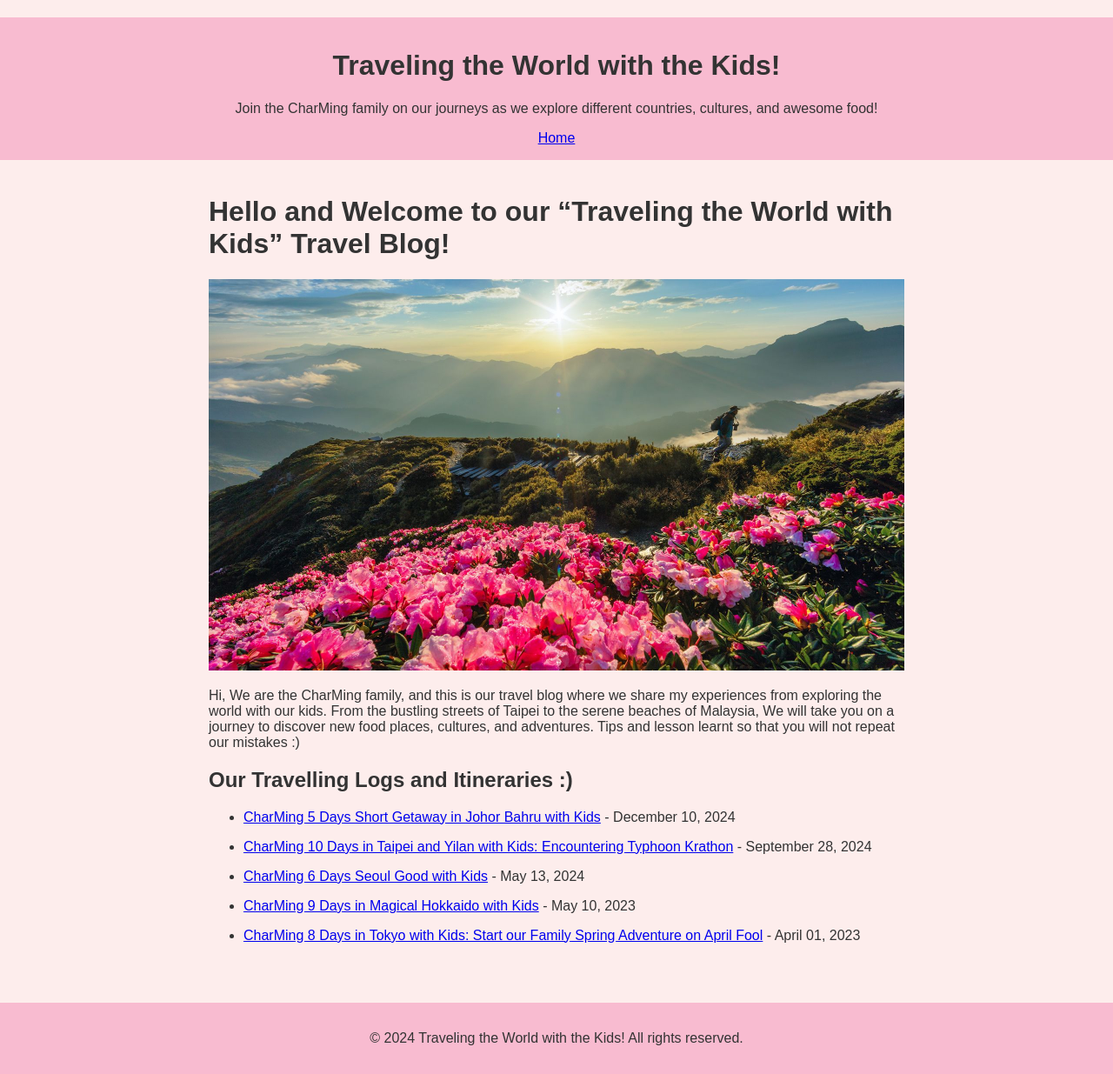
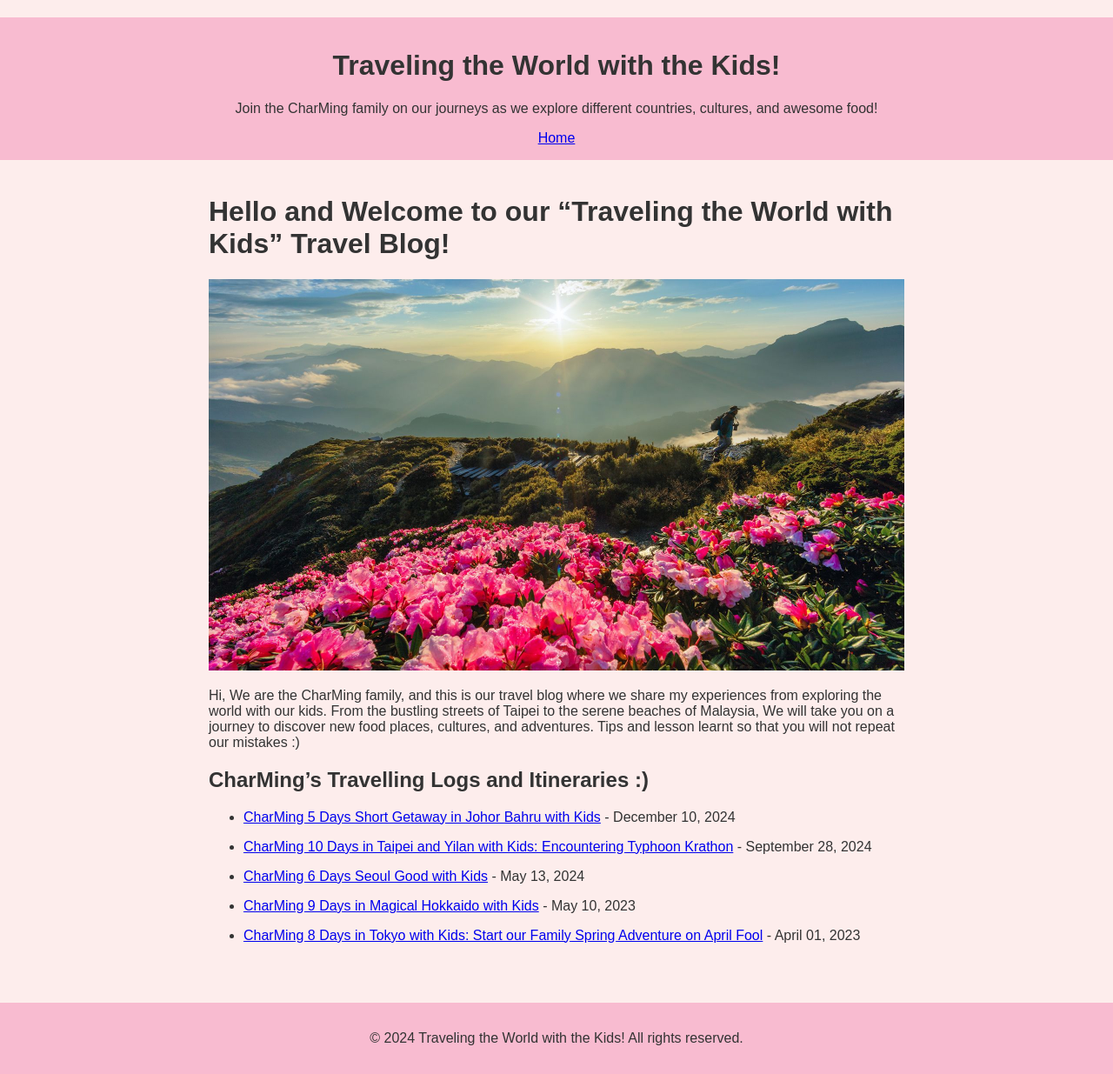
Before and after one commit to charming-content/travelwithkids.github.io, a Jekyll site: the page built from index.md, in a window 1280 px wide. Shown: the whole page at 87% size. Built offline with Jekyll 4.4.1, drawn with Linux system fonts in a browser that asks for light colours.

Commit message:
Update index.md

```diff
--- a/index.md
+++ b/index.md
@@ -11,7 +11,7 @@ title: "home"
 
 Hi, We are the CharMing family, and this is our travel blog where we share my experiences from exploring the world with our kids. From the bustling streets of Taipei to the serene beaches of Malaysia, We will take you on a journey to discover new food places, cultures, and adventures. Tips and lesson learnt so that you will not repeat our mistakes :)
 
-## Our Travelling Logs and Itineraries :)
+## CharMing's Travelling Logs and Itineraries :)
 {% for post in site.posts %}
   * [{{ post.title }}]({{ post.url }}) - {{ post.date | date: "%B %d, %Y" }}
 {% endfor %}
```
